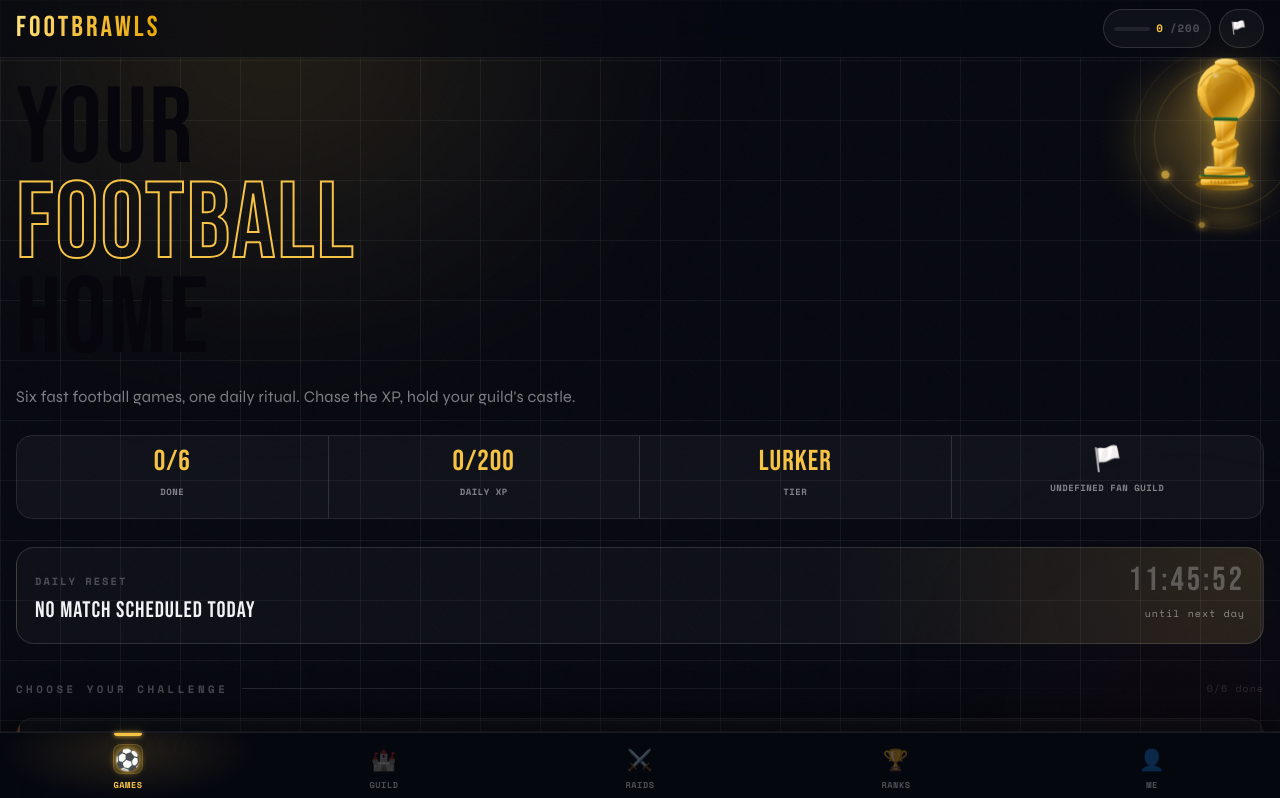
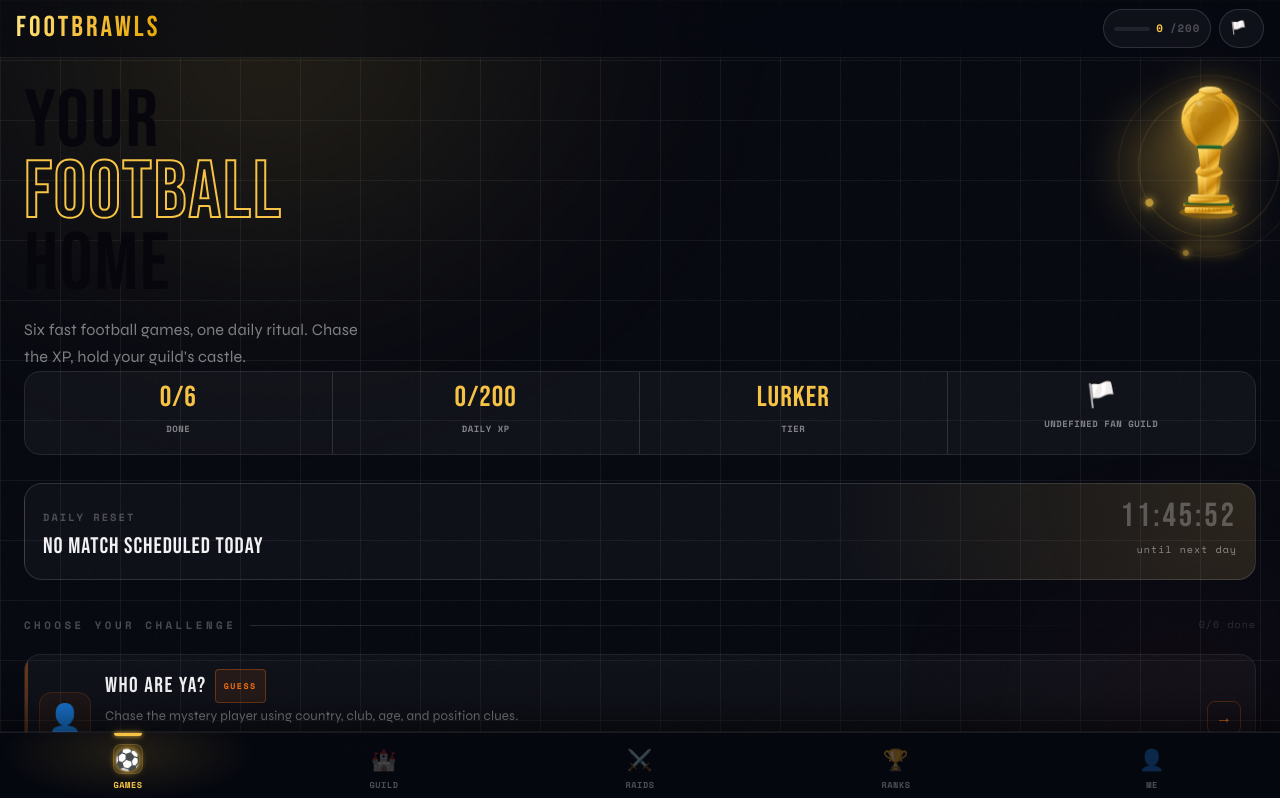
Before and after one commit to xHardik/footbrawls, a React (Vite) app in the folder footbrawls/: page / in a window 1280 px wide. Shown: the top 798 px of the page. Built offline with nearby package versions, Linux system fonts and the light colour scheme; no server answers; the database is empty; sample sign-in values are in the browser's storage.

Commit message:
HOME AGAIN

```diff
--- a/footbrawls/src/pages/Home.jsx
+++ b/footbrawls/src/pages/Home.jsx
@@ -558,25 +558,23 @@ export default function Home() {
 
       <div style={{position:"relative",zIndex:1,flex:1,width:"100%",boxSizing:"border-box"}}>
 
-        {/* Trophy fixed to top-right of viewport, outside content flow */}
-        <div style={{position:"fixed",top:58,right:0,zIndex:10,pointerEvents:"none"}}>
+        {/* Hero: text left + 24px, trophy in-flow right */}
+        <div style={{display:"flex",alignItems:"flex-start",justifyContent:"space-between",paddingTop:28,paddingLeft:24,paddingRight:16}}>
+          <div style={{flex:1,minWidth:0}}>
+            <h1 style={{fontFamily:"'Bebas Neue',sans-serif",fontSize:"clamp(2.6rem,8vw,4.5rem)",lineHeight:0.88,letterSpacing:2,margin:0}}>
+              <span style={{display:"block"}}>YOUR</span>
+              <span style={{display:"block",WebkitTextStroke:`2px ${C.accent}`,color:"transparent"}}>FOOTBALL</span>
+              <span style={{display:"block"}}>HOME</span>
+            </h1>
+            <p style={{fontFamily:"'Syne',sans-serif",fontSize:"0.9rem",color:C.muted,lineHeight:1.7,margin:"16px 0 0",maxWidth:360}}>
+              Six fast football games, one daily ritual. Chase the XP, hold your guild's castle.
+            </p>
+          </div>
           <FifaTrophy/>
         </div>
 
-        {/* Hero text — left padded only */}
-        <div style={{paddingTop:24,paddingLeft:16,paddingRight:16}}>
-          <h1 style={{fontFamily:"'Bebas Neue',sans-serif",fontSize:"clamp(3.2rem,11vw,6rem)",lineHeight:0.88,letterSpacing:2,margin:0}}>
-            <span style={{display:"block"}}>YOUR</span>
-            <span style={{display:"block",WebkitTextStroke:`2px ${C.accent}`,color:"transparent"}}>FOOTBALL</span>
-            <span style={{display:"block"}}>HOME</span>
-          </h1>
-          <p style={{fontFamily:"'Syne',sans-serif",fontSize:"0.9rem",color:C.muted,lineHeight:1.7,margin:"16px 0 24px"}}>
-            Six fast football games, one daily ritual. Chase the XP, hold your guild's castle.
-          </p>
-        </div>
-
         {/* ── STAT BAR ── */}
-        <div style={{padding:"0 16px",boxSizing:"border-box",marginBottom:28}}>
+        <div style={{padding:"0 24px",boxSizing:"border-box",marginBottom:28}}>
           <div style={{display:"grid",gridTemplateColumns:"repeat(4,minmax(0,1fr))",border:`1px solid ${C.border2}`,borderRadius:16,overflow:"hidden"}}>
             {[
               {num:`${doneCount}/${games.length}`, lbl:"Done"},
@@ -593,7 +591,7 @@ export default function Home() {
         </div>
 
         {/* ── REST OF CONTENT ── */}
-        <div style={{padding:"0 16px 100px",boxSizing:"border-box"}}>
+        <div style={{padding:"0 24px 100px",boxSizing:"border-box"}}>
           <MatchCard fixture={nextFixture} fallbackSecs={mockSecs}/>
           <SectionHdr label="Choose Your Challenge" count={`${doneCount}/${games.length} done`}/>
           <div style={{display:"flex",flexDirection:"column",gap:12}}>
```
